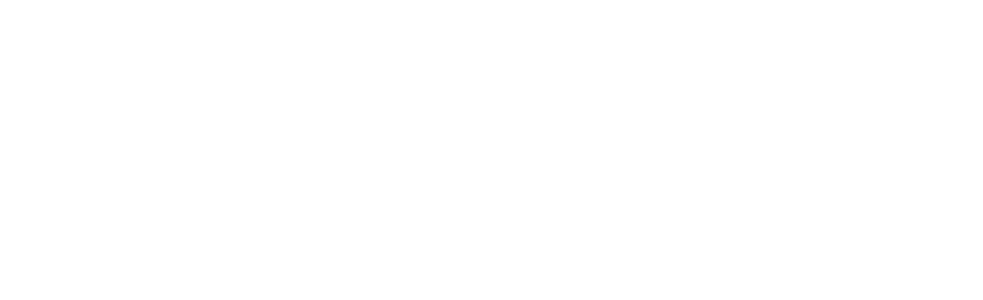
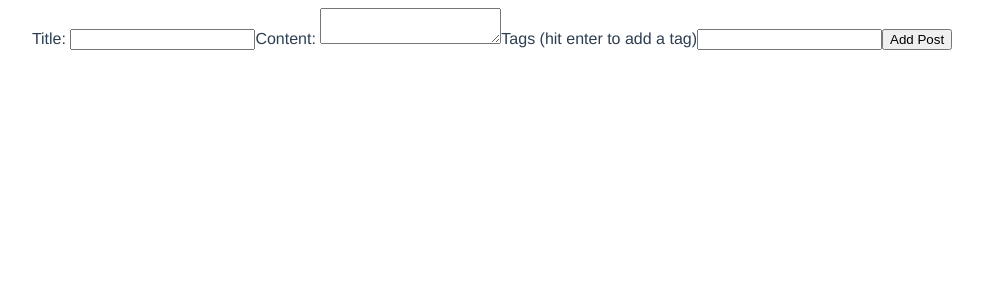
Before and after one commit to UF-code/dojo-blog, a Vue app: page /create in a window 1280 px wide. Shown: the top 300 px of the page, without its empty margins (148-1131 px from the left). Built offline with nearby package versions, Linux system fonts and the light colour scheme.

Commit message:
web form created

```diff
--- a/src/views/Create.vue
+++ b/src/views/Create.vue
@@ -1,7 +1,38 @@
-<template> </template>
+<template>
+  <div class="create">
+    <form>
+      <label>Title: </label>
+      <input v-model="title" type="text" required />
+      <label>Content: </label>
+      <textarea v-model="body" required></textarea>
+      <label>Tags (hit enter to add a tag)</label>
+      <input v-model="tag" type="text" @keydown.enter.prevent="handleKeydown" />
+      <button>Add Post</button>
+    </form>
+  </div>
+</template>
 
 <script>
-export default {}
+import { ref } from 'vue'
+
+export default {
+  setup() {
+    const title = ref('')
+    const body = ref('')
+    const tag = ref('')
+    const tags = ref([])
+
+    const handleKeydown = () => {
+      if (!tags.value.includes(tag.value)) {
+        tag.value = tag.value.replace(/\s/, '') // removes all whitespace
+        tags.value.push(tag.value)
+      }
+      tag.value = ''
+    }
+
+    return { title, body, tag, tags }
+  },
+}
 </script>
 
 <style></style>
```
